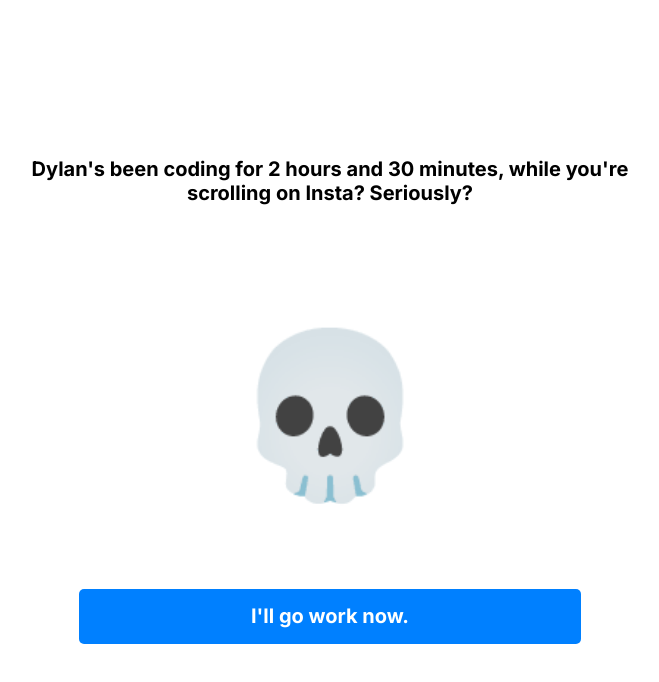
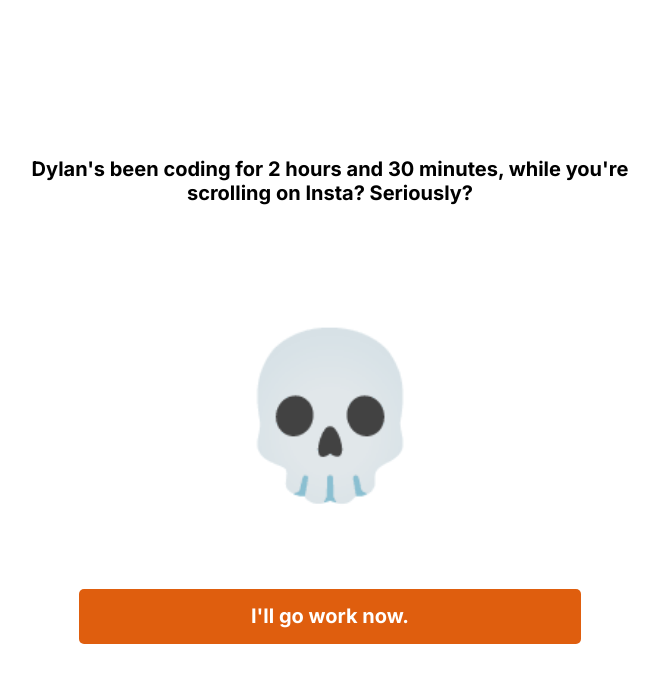
Before and after one commit to nicholasching/ProcrastiNation, an Electron app: page frontend/notif.html in a window 800 px wide. Shown: the whole page, without its empty margins (70-729 px from the left). Drawn offline with Linux system fonts and the light colour scheme.

Commit message:
Small update to notifcation button color

```diff
--- a/frontend/notif.css
+++ b/frontend/notif.css
@@ -36,7 +36,7 @@
     margin: 10% auto 0 auto;
     text-align: center;
     width: 60%;
-    background: rgb(0, 128, 255);
+    background: #df5e0e;
     border-radius: 5px;
     padding: 2%;
 }
```
Also changed, not shown: frontend/index.html (+1 -1 lines).
